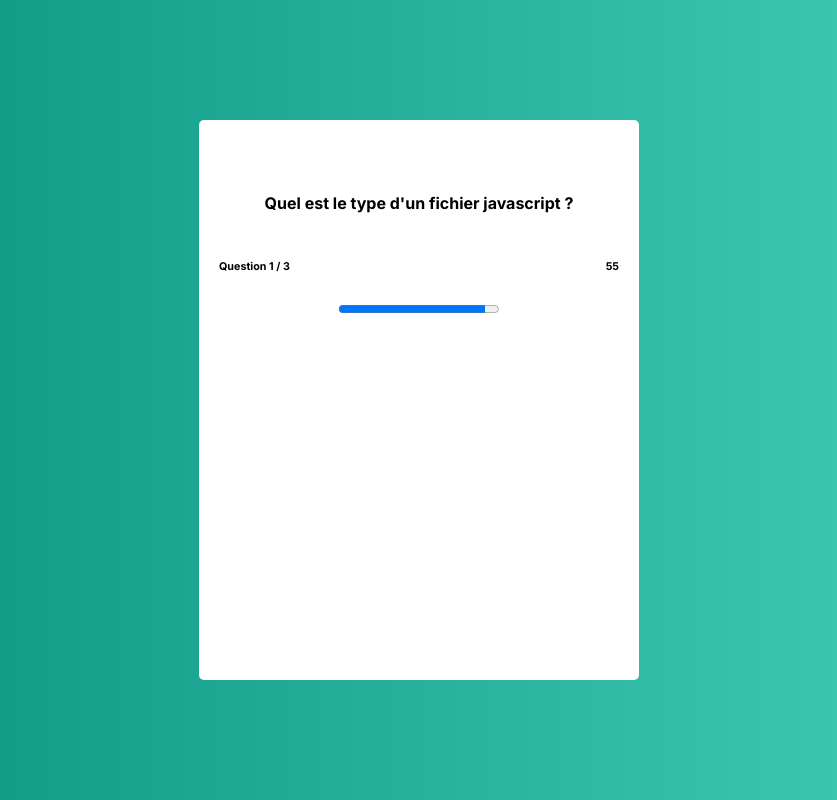
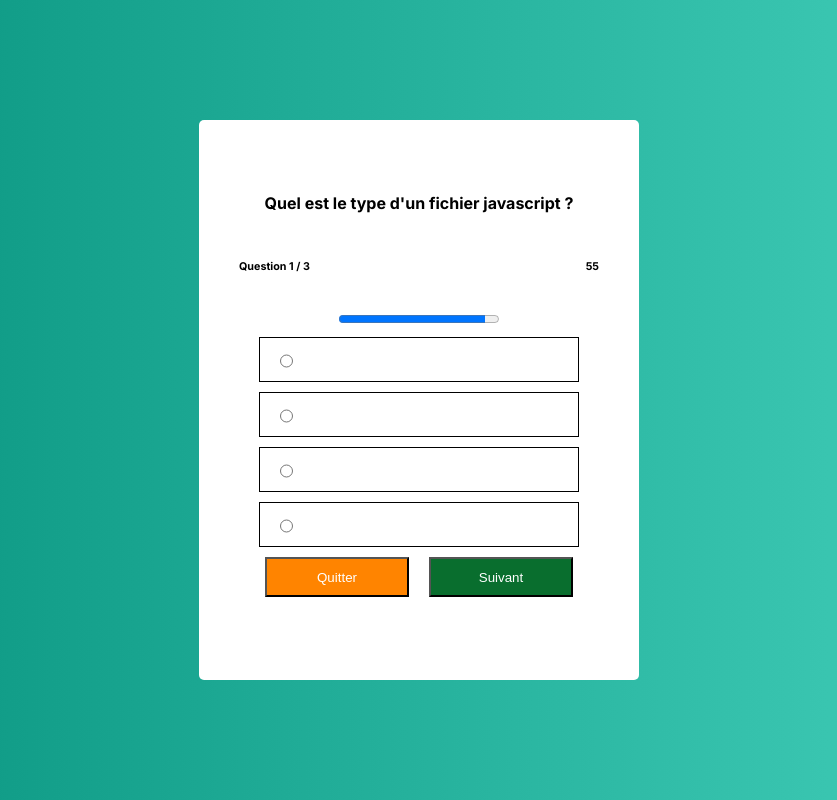
Before and after one commit to DoddyMatabaro/reactQuizAppGDA, a React (Create React App) app: page / in a window 1280 px wide. Shown: the whole page, without its empty margins (221-1058 px from the left). Built offline with nearby package versions, Linux system fonts and the light colour scheme.

Commit message:
added off buttons questions directions

```diff
--- a/src/components/Assertion.js
+++ b/src/components/Assertion.js
@@ -0,0 +1,21 @@
+import React from 'react'
+import LabelQuestion from './LabelQuestion'
+
+
+function Assertion(props) {
+    let question = ["doddy", "duclane", "faustin", "roi"];
+  return (
+    <div>
+          {question.map(({assertion}) => (
+                <div >
+                   {/* <PlantItem cover={cover} name={name} water={water} light={light} /> */}
+                   <LabelQuestion value='1' assertion={assertion}/>
+                    {/* <button onClick={() => addToCart(name,price)}>Ajouter</button> */}
+                </div>
+             ))}
+
+    </div>
+  )
+}
+
+export default Assertion
--- /dev/null
+++ b/src/components/ButtonsQuestion.js
@@ -0,0 +1,13 @@
+import React from 'react'
+import '../styles/ButtonsQuestion.css'
+
+function ButtonsQuestion() {
+  return (
+    <div>
+        <button>Quitter</button>
+        <button>Suivant</button>
+    </div>
+  )
+}
+
+export default ButtonsQuestion
--- /dev/null
+++ b/src/components/LabelQuestion.js
@@ -0,0 +1,13 @@
+import React from 'react'
+import '../styles/LabelQuestion.css'
+
+function LabelQuestion(props) {
+  return (
+    <div className="column">
+        <input className='input-radio' type="radio" value={props.index}  />
+        <label className='label-radio'>{props.assertion}</label>
+    </div>
+  )
+}
+
+export default LabelQuestion
--- a/src/components/Question.js
+++ b/src/components/Question.js
@@ -4,6 +4,8 @@ import '../styles/Question.css';
 import { base } from '../datas/base';
 import QuestionInfos from './QuestionInfos';
 import ProgressBar from './ProgressBar';
+import Assertion from './Assertion';
+import ButtonsQuestion from './ButtonsQuestion';
 
 const Question = () => {
     const [progressValue, setProgressValue] = useState(60);
@@ -19,6 +21,8 @@ const Question = () => {
             <QuestionHead value={base[0].titre} />
             <QuestionInfos index='1' max={base.length} timer={progressValue}/>
             <ProgressBar value={progressValue} />
+            <Assertion />
+            <ButtonsQuestion />
         </div>
     );
 }
--- /dev/null
+++ b/src/styles/ButtonsQuestion.css
@@ -0,0 +1,18 @@
+div{
+    margin: 10px;
+}
+
+button{
+    margin: 0 10px;
+    width: 40%; height: 5vh;
+    cursor: pointer;
+    color: white;
+}
+
+button:first-child{
+    background-color: rgb(255, 132, 0);
+}
+
+button:last-child{
+    background-color: rgb(9, 110, 46);
+}
--- /dev/null
+++ b/src/styles/LabelQuestion.css
@@ -0,0 +1,16 @@
+
+.column{
+    display: flex;
+    border: 1px solid black;
+    margin-top: 10px;
+}
+.column:hover{
+    border: 1px solid green;
+}
+.label-radio{
+    padding-left: 20px;
+}
+
+.input-radio{
+    margin-left: 20px;
+}
```
Also changed, not shown: src/components/Input.js (deleted, +0 -10 lines).
